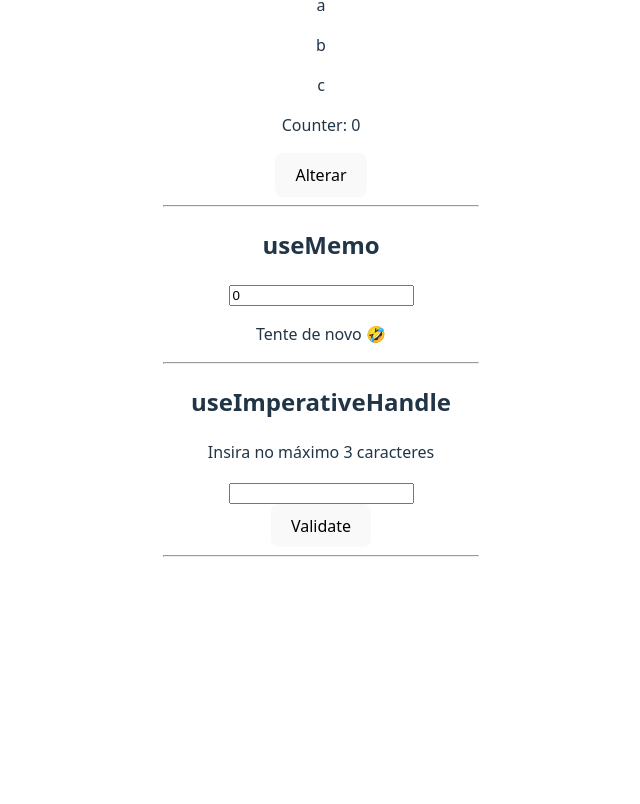
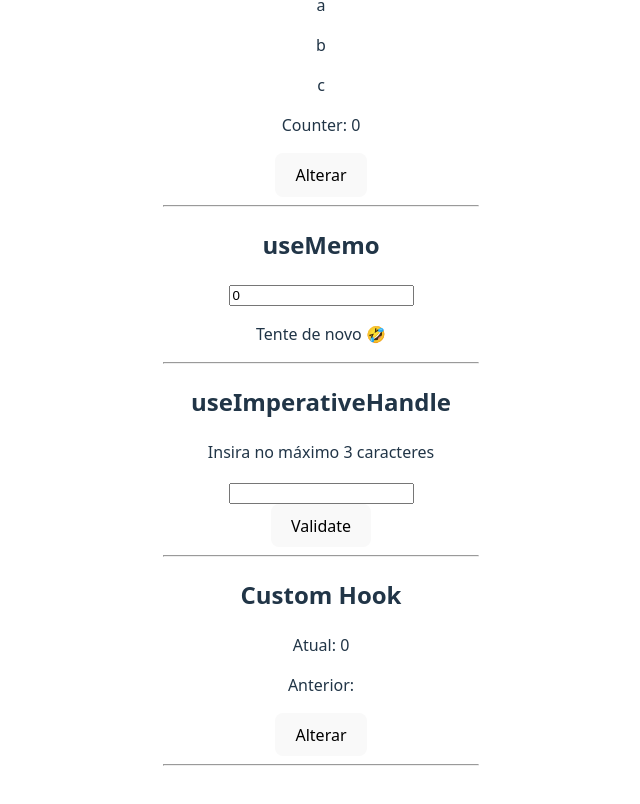
Before and after one commit to VictorLapaDev/React-Course-Matheus-Battiti, a React (Vite) app in the folder 11-Hooks/HooksReact/: page / in a window 1280 px wide. Shown: the part 1649-2453 px from the top of the page, without its empty margins (319-959 px from the left). Before the commit the page ends 2246 px from the top, so only its background shows below. Built offline with nearby package versions, Linux system fonts and the light colour scheme.

Commit message:
feat: aprendendo custom Hook

```diff
--- /dev/null
+++ b/11-Hooks/HooksReact/src/components/HookCustom.jsx
@@ -0,0 +1,37 @@
+import { useState } from "react";
+import { usePrevious } from "../hooks/usePrevious";
+
+const HookCustom = () => {
+
+  // Estado atual
+  const [number, setNumber] = useState(0);
+
+  // Custom Hook que guarda o valor anterior de "number"
+  // Toda vez que "number" muda, o hook retorna o valor anterior
+  const previousNumber = usePrevious(number);
+
+  return (
+    <div>
+      <h2>Custom Hook</h2>
+
+      {/* Valor atual do estado */}
+      <p>Atual: {number}</p>
+
+      {/* Valor anterior capturado pelo custom hook */}
+      <p>Anterior: {previousNumber}</p>
+
+      {/*
+        Math.random() precisa ser EXECUTADO
+        Se passar apenas Math.random, você estará passando a função,
+        e não o valor gerado por ela
+      */}
+      <button onClick={() => setNumber(Math.random())}>
+        Alterar
+      </button>
+
+      <hr />
+    </div>
+  );
+};
+
+export default HookCustom;
--- /dev/null
+++ b/11-Hooks/HooksReact/src/hooks/usePrevious.jsx
@@ -0,0 +1,18 @@
+import { useEffect, useRef } from "react";
+
+export const usePrevious = (value) => {
+
+  // useRef cria um objeto persistente entre renderizações
+  // ref.current NÃO causa re-render quando muda
+  const ref = useRef();
+
+  // useEffect roda após a renderização
+  // Aqui salvamos o valor atual para ser o "anterior"
+  // na próxima renderização
+  useEffect(() => {
+    ref.current = value;
+  }); // executa sempre que o value mudar
+
+  // Retorna o valor anterior armazenado no ref
+  return ref.current;
+};
--- a/11-Hooks/HooksReact/src/pages/Home.jsx
+++ b/11-Hooks/HooksReact/src/pages/Home.jsx
@@ -10,6 +10,7 @@ import HookUseCallback from '../components/HookUseCallback'
 import HookUseMemo from '../components/HookUSeMemo'
 import HookUseLayoutEffect from '../components/HookUseLayoutEffect'
 import HookUseImperativeHandle from '../components/HookUseImperativeHandle'
+import HookCustom from '../components/HookCustom'
 
 
 const Home = () => {
@@ -29,6 +30,7 @@ const Home = () => {
         <HookUseMemo/>
         <HookUseLayoutEffect/>
         <HookUseImperativeHandle/>
+        <HookCustom/>
     </div>
   )
 }
```
